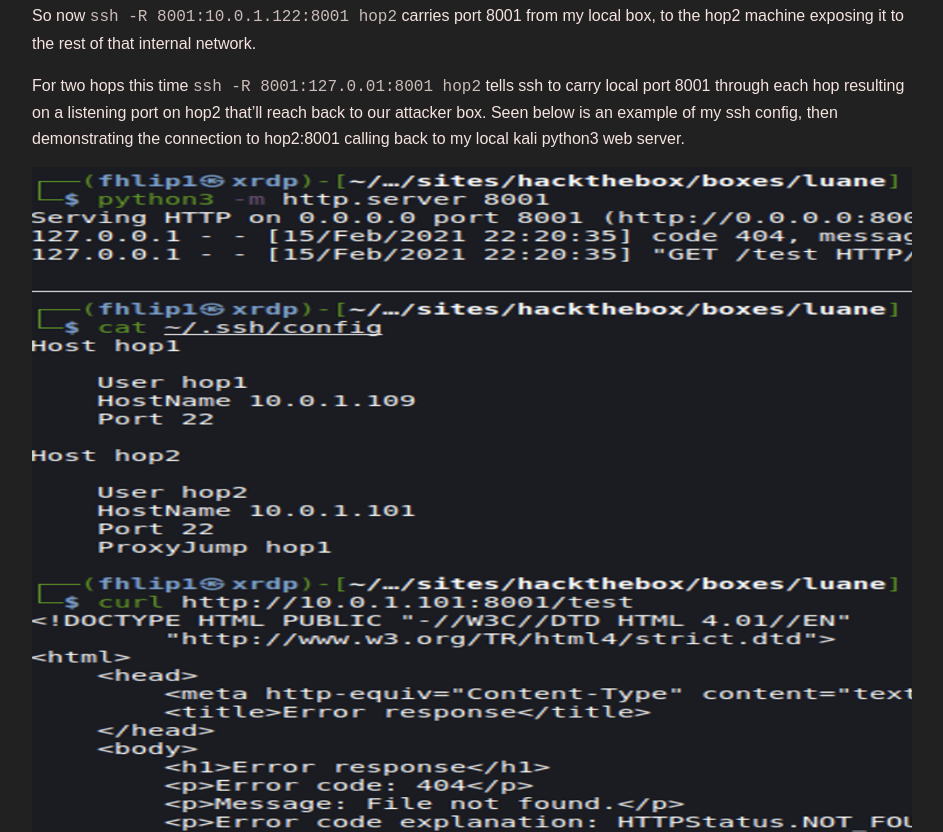
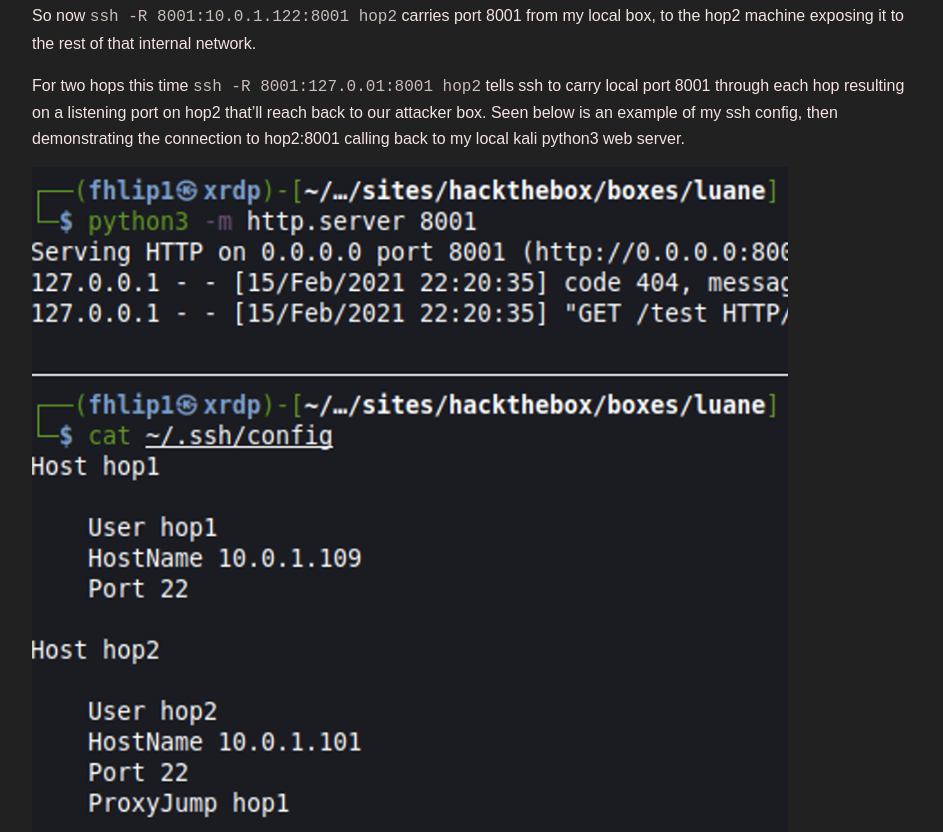
Before and after one commit to fhlip0/fhlip0.github.io, a plain HTML site: page posts/dante/index.html in a window 1280 px wide. Shown: the part 1931-2763 px from the top of the page, without its empty margins (328-1271 px from the left). Drawn offline with Linux system fonts and the light colour scheme.

Commit message:
Update index.html

```diff
--- a/posts/dante/index.html
+++ b/posts/dante/index.html
@@ -91,7 +91,7 @@ Host hop2
 <p>So now <code>ssh -R 8001:10.0.1.122:8001 hop2</code> carries port 8001 from my local box, to the hop2 machine exposing it to the rest of that internal network.</p>
 <p>For two hops this time
 <code>ssh -R 8001:127.0.01:8001 hop2</code> tells ssh to carry local port 8001 through each hop resulting on a listening port on hop2 that&rsquo;ll reach back to our attacker box. Seen below is an example of my ssh config, then demonstrating the connection to hop2:8001 calling back to my local kali python3 web server.</p>
-<img src="../resources/ssh.png" width="1264" height="756" /><p>
+<img src="../resources/ssh.png" width="756" height="1264" /><p>
 <h3 id="enumeration">Enumeration</h3>
 <p>Seriously keep this one simple, enumerate the hosts through your pivot and just pick one. You&rsquo;ll find the low hanging fruit in no time and start popping shells. From there, cred use kicks in and you&rsquo;ll need to be diliegent about popping a box, harvesting creds, and then checking for reuse on other boxes. Same goes for checking local accounts for interesting things that may point to a next hop or step in the game.</p>
 <h3 id="c2_usage">C2_Usage</h3>
```
